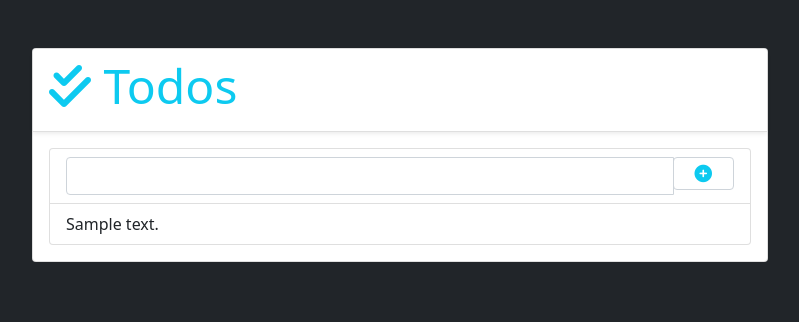
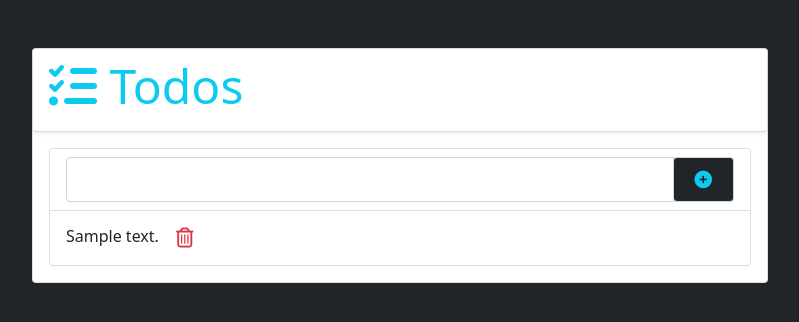
Before and after one commit to a-ergul/TodoProject, a Django app: template todos/templates/todos/todo_list.html in a window 1280 px wide. Shown: the top 322 px of the page, without its empty margins (240-1039 px from the left). Run offline with Django 3.2, Linux system fonts and the light colour scheme; the template is opened without the code that fills it: most values are stand-ins (such as "Sample title", 1, 10 or a date in 2020); some libraries are stand-ins or nearby versions.

Commit message:
add delete button

```diff
--- a/todos/templates/todos/todo_list.html
+++ b/todos/templates/todos/todo_list.html
@@ -14,6 +14,8 @@
 
 
 
+
+
 </head>
 <body class="bg-dark">
     <div class="container">
@@ -21,8 +23,8 @@
             <div class="col-md-8 offset-md-2">
 
               <div class="card">
-                  <div class="card-header shadow-sm bg-white">
-<h1 class="display-5 text-info"> <i class="fas fa-check-double"> </i> Todos</h1>
+                  <div class="card-header shadow-sm bg-white rounded">
+<h1 class="display-5 text-info"> <i class="fas fa-tasks"> </i> Todos</h1>
                   </div>
                   <div class="card-body">
 
@@ -33,7 +35,7 @@
                                 <div class="input-group">
                                 <input type="text" class="form-control" name="content">
                                 <div class="input-group-append text-info">
-                                    <span class="input-group-text bg-white py-0">
+                                    <span class="input-group-text bg-dark py-20">
                                         <button type="submit" class="btn btn-sm text-info">
            <i class="fa fa-plus-circle fa-lg"></i>
                                         </button>
@@ -46,12 +48,17 @@
 
                           <li class="list-group-item">{{todo.content}}
 
-                          <form action=""></form>
+                          <form action="{% url 'delete_todo_item' todo.id%}" method="post" class="float-right d-inline">
+                            {% csrf_token %}
+                            <button type="submit" class="btn">
+                                <i class="far fa-trash-alt fa-lg text-danger float-right"></i>
+                            </button>
+                          </form>
                           </li>
                           {%empty%}
                           <li class="list-group-item">
                             </li>
-                            <span class="font-italic">No</span>
+                            <span class="font-italic">Empty List</span>
                           {%endfor%}
                       </ul>
                   </div>
--- a/todos/urls.py
+++ b/todos/urls.py
@@ -3,5 +3,6 @@ from . import views
 
 urlpatterns =[
     path('list/',views.list_todo_items),
-    path('insert_todo/', views.insert_todo_item,name='insert_todo_item')
+    path('insert_todo/', views.insert_todo_item,name='insert_todo_item'),
+    path('delete_todo/<int:todo_id>', views.delete_todo_item,name='delete_todo_item'),
 ]
--- a/todos/views.py
+++ b/todos/views.py
@@ -12,3 +12,8 @@ def insert_todo_item(request: HttpRequest):
     todo = Todo(content = request.POST['content'])
     todo.save()
     return redirect('/todos/list/')
+
+def delete_todo_item(request, todo_id):
+    todo_to_delete = Todo.objects.get(id=todo_id)
+    todo_to_delete.delete()
+    return redirect('/todos/list/')
```
